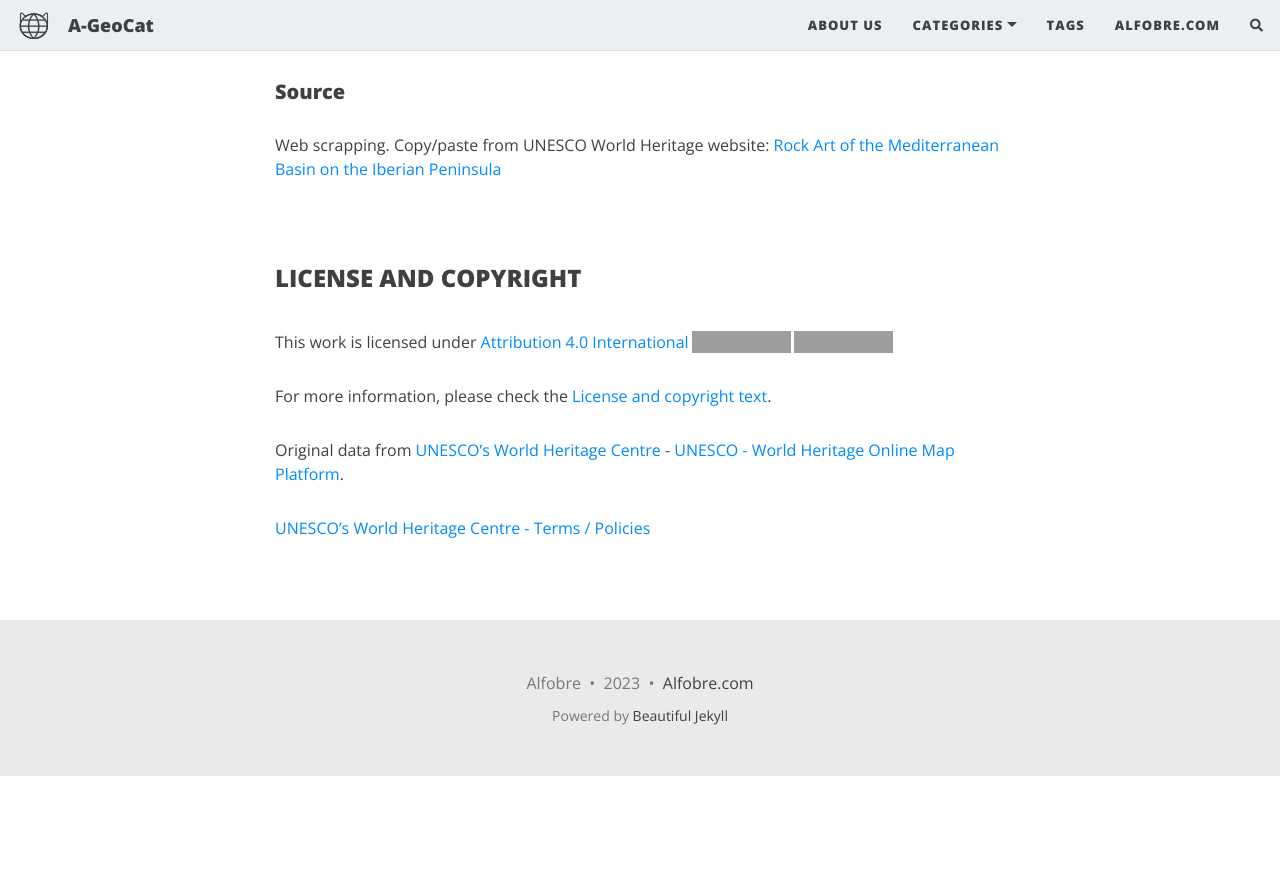
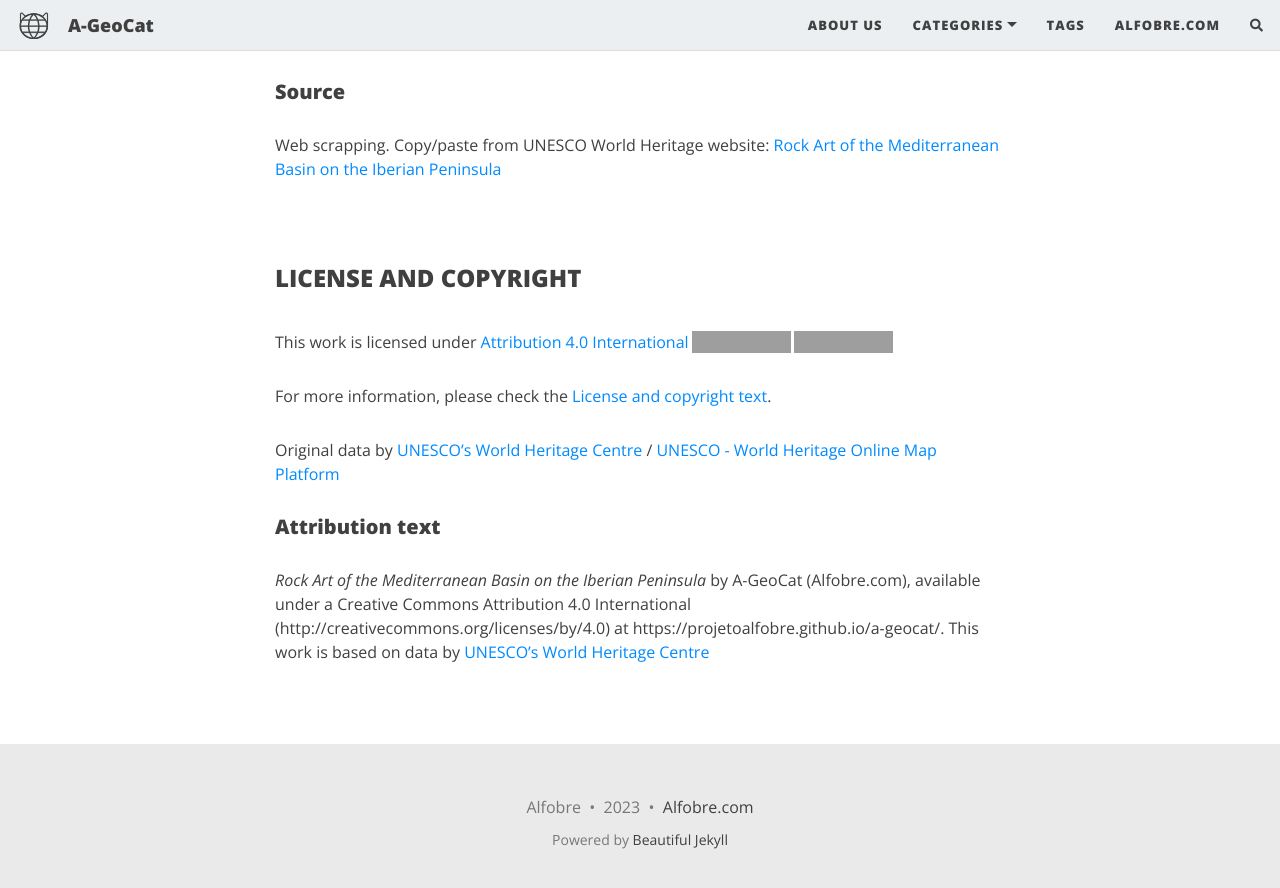
Before and after one commit to projetoalfobre/a-geocat, a Jekyll site: the page built from _posts/2023-11-24-Rock-Art-of-the-Mediterranean-Basin-on-the-Iberian-Peninsula.md, in a window 1280 px wide and 900 px high, scrolled down 941 px. Shown: the top 888 px of the window. Built offline with Jekyll 4.4.1, drawn with Linux system fonts in a browser that asks for light colours; nearby versions of some CDN libraries; comment, search, counter and statistics services are not loaded; before the commit the page ends 1717 px from its top, so only the background shows below that; grey boxes are pictures that could not be loaded.

Commit message:
Update 2023-11-24-Rock-Art-of-the-Mediterranean-Basin-on-the-Iberian-Peninsula.md

```diff
--- a/_posts/2023-11-24-Rock-Art-of-the-Mediterranean-Basin-on-the-Iberian-Peninsula.md
+++ b/_posts/2023-11-24-Rock-Art-of-the-Mediterranean-Basin-on-the-Iberian-Peninsula.md
@@ -40,6 +40,7 @@
 ### License and copyright
 {% include license.html %}
 
-Original data from [UNESCO’s World Heritage Centre](https://whc.unesco.org/) - [UNESCO - World Heritage Online Map Platform](https://whc.unesco.org/en/list/).
+Original data by [UNESCO’s World Heritage Centre](https://whc.unesco.org/) / [UNESCO - World Heritage Online Map Platform](https://whc.unesco.org/en/list/)
 
-[UNESCO’s World Heritage Centre - Terms / Policies](https://whc.unesco.org/en/disclaimer/)
+##### Attribution text
+*{{ page.title | strip_html }}* by A-GeoCat (Alfobre.com), available under a Creative Commons Attribution 4.0 International (http://creativecommons.org/licenses/by/4.0) at https://projetoalfobre.github.io/a-geocat/. This work is based on data by [UNESCO’s World Heritage Centre](https://whc.unesco.org/)
```
